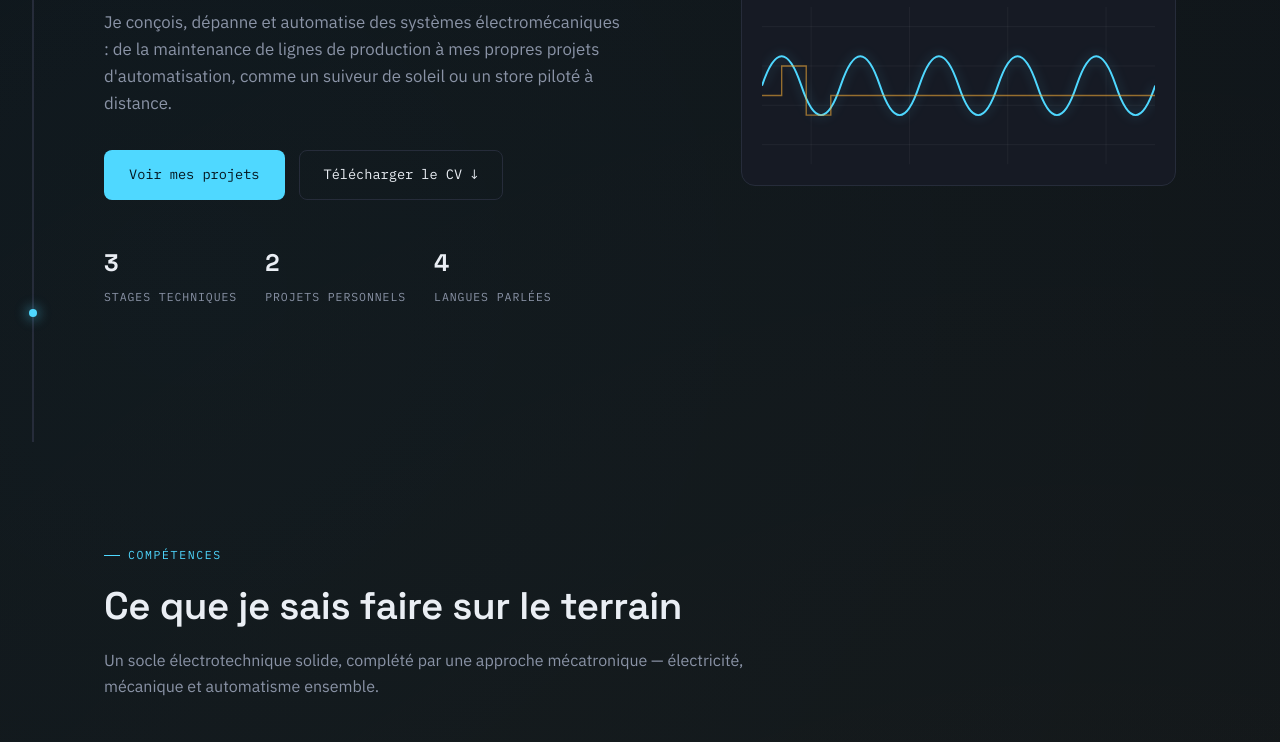
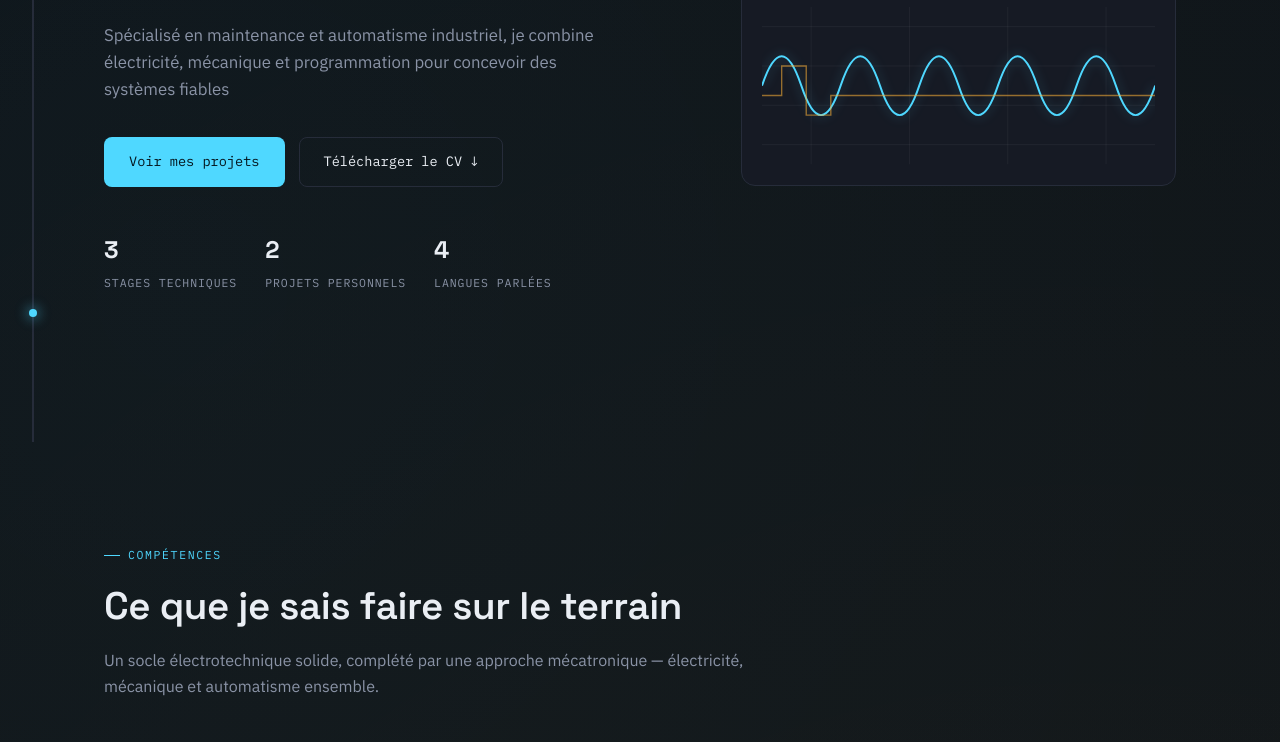
Before and after one commit to sad12381/SADAQEL_HOUCINE, a plain HTML site: page index.html in a window 1280 px wide. Shown: the part 358-1100 px from the top of the page. Drawn offline with Linux system fonts and the light colour scheme.

Commit message:
Add files via upload

```diff
--- a/index.html
+++ b/index.html
@@ -339,7 +339,7 @@ footer{border-top:1px solid var(--border);padding:32px 0;text-align:center;color
       <div>
         <h1>SADAQ <span class="accent">ELhoucine</span></h1>
         <div class="hero-role">Technicien en Mécatronique — Maintenance &amp; Automatisme Industriel</div>
-        <p class="lead">Je conçois, dépanne et automatise des systèmes électromécaniques : de la maintenance de lignes de production à mes propres projets d'automatisation, comme un suiveur de soleil ou un store piloté à distance.</p>
+        <p class="lead">Spécialisé en maintenance et automatisme industriel, je combine électricité, mécanique et programmation pour concevoir des systèmes fiables</p>
         <div class="hero-actions">
           <a href="#projets" class="btn btn-primary">Voir mes projets</a>
           <a href="cv.pdf" class="btn btn-ghost">Télécharger le CV ↓</a>
```
